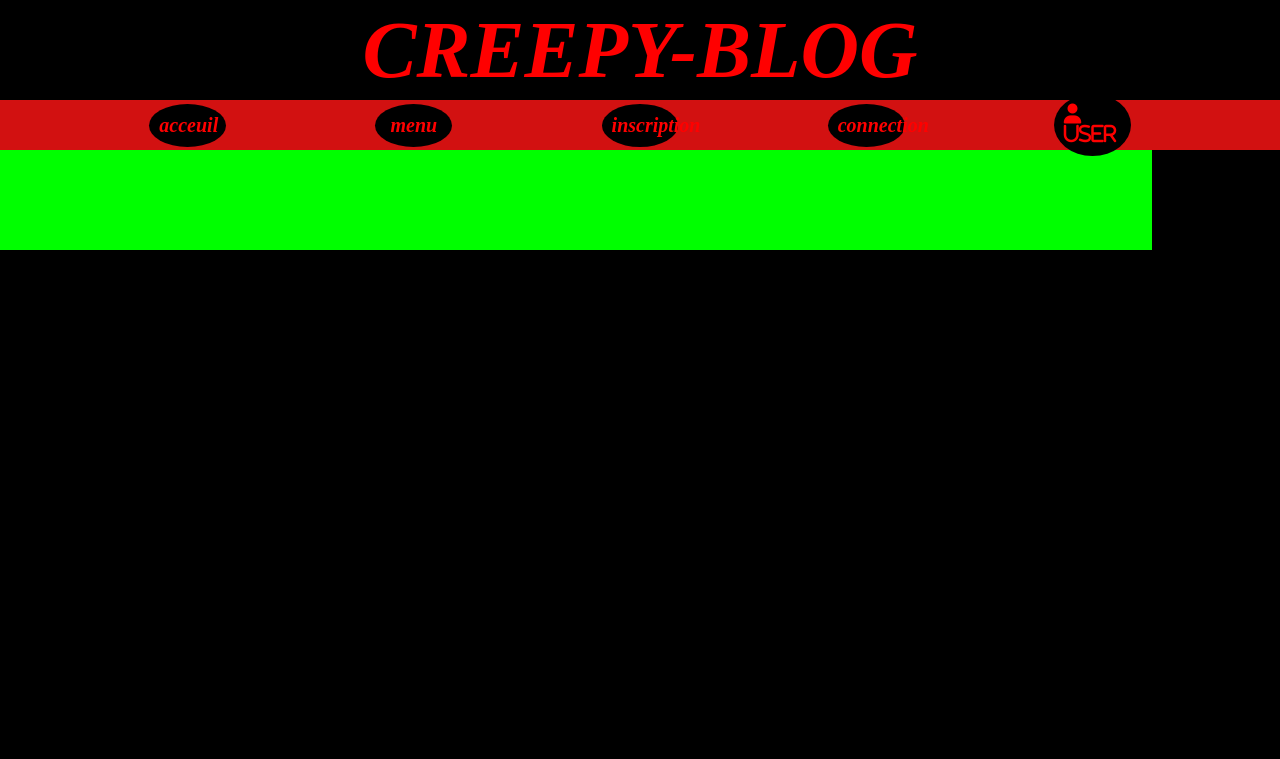
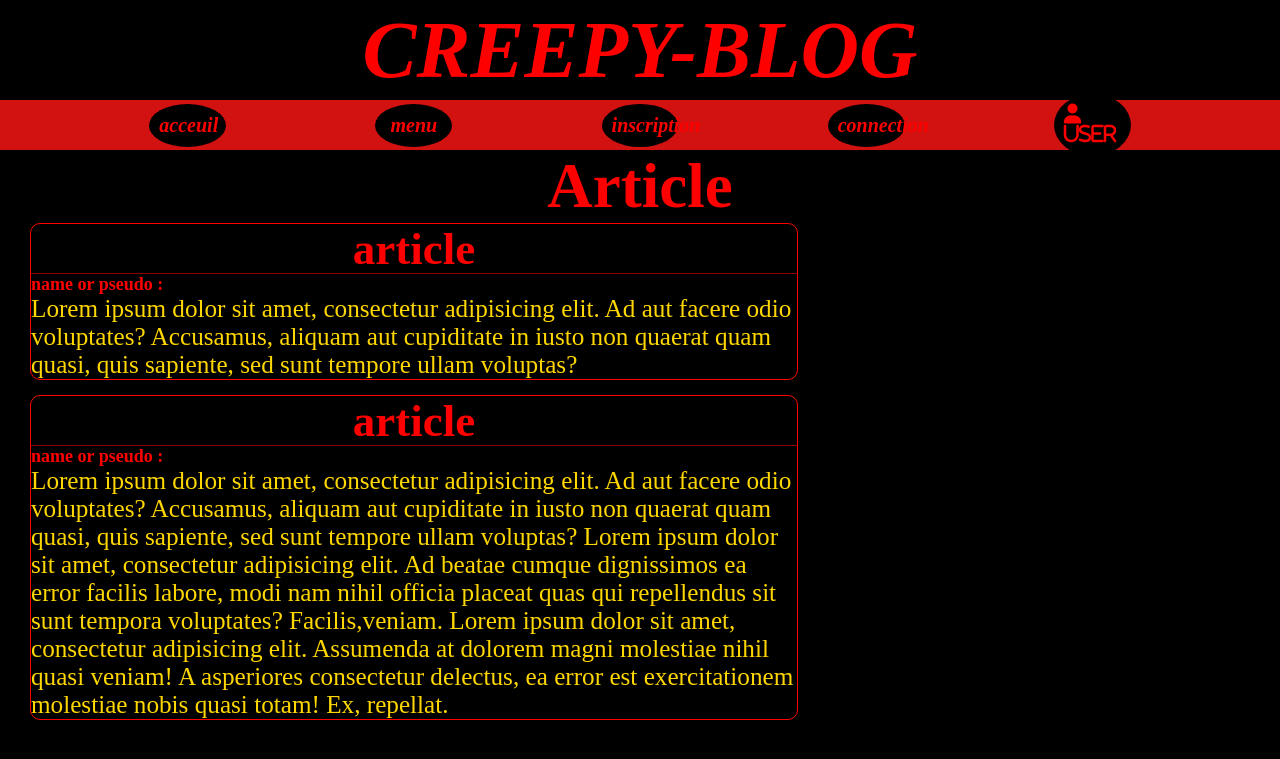
Before and after one commit to Eby-sam/projet_perso, a PHP site: page /View/_partials/article.php in a window 1280 px wide. Shown: the top 759 px of the page. Run offline with PHP 8.4, Linux system fonts and the light colour scheme; some libraries are stand-ins or nearby versions.

Commit message:
projet perso amélioration du thème creepy.!

```diff
--- a/View/_partials/article.php
+++ b/View/_partials/article.php
@@ -1,8 +1,43 @@
 <?php
     include 'head.php';
 ?>
+<h2>Article</h2>
 
-    <div id="containerArt"></div>
+    <div class="containerArt">
+        <div class="artTitle">
+            <h3>article</h3>
+        </div>
+        <div class="artAticle">
+            <h4>name or pseudo :</h4>
+
+            <p>
+                Lorem ipsum dolor sit amet, consectetur adipisicing elit. Ad aut facere odio voluptates?
+                Accusamus, aliquam aut cupiditate in iusto non quaerat quam quasi, quis sapiente, sed sunt tempore ullam
+                voluptas?
+            </p>
+        </div>
+    </div>
+    <div class="containerArt">
+        <div class="artTitle">
+            <h3>article</h3>
+        </div>
+        <div class="artAticle">
+            <h4>name or pseudo :</h4>
+
+            <p>
+                Lorem ipsum dolor sit amet, consectetur adipisicing elit. Ad aut facere odio voluptates?
+                Accusamus, aliquam aut cupiditate in iusto non quaerat quam quasi, quis sapiente, sed sunt tempore ullam
+                voluptas?
+                Lorem ipsum dolor sit amet, consectetur adipisicing elit. Ad beatae cumque dignissimos ea error facilis
+                labore, modi nam nihil officia placeat quas qui repellendus sit sunt tempora voluptates? Facilis,veniam.
+                Lorem ipsum dolor sit amet, consectetur adipisicing elit. Assumenda at dolorem magni molestiae nihil
+                quasi veniam! A asperiores consectetur delectus, ea error est exercitationem molestiae nobis quasi
+                totam! Ex, repellat.
+            </p>
+        </div>
+    </div>
+
+
 
 
 
--- a/View/_partials/galerie.php
+++ b/View/_partials/galerie.php
@@ -20,7 +20,7 @@
 
     <form method="POST" action="/utils/uploadimage.php">
 
-        <div><h5> Ins&eacute;rer une image </h5> <input type="file" name="photo" id="photo" /> </div>
+        <div><h5> Ins&eacute;rer une image </h5> <input type="file" name="photo" id="photo" /></div>
 
         <div><input type="submit" class="btn" value="envoyer" /></div>
         <input type="hidden" value="b" name="env"/>
--- a/assets/css/style.css
+++ b/assets/css/style.css
@@ -386,13 +386,27 @@ h6 {
     justify-content: center;
 }
 
-#containerArt {
-    width: 90%;
-    height: 100px;
-    background-color: lime;
-    margin: auto;
+.containerArt {
+    width: 60%;
+    border: 1px solid red;
+    border-radius: 10px;
+    color: red;
+    margin-left: 30px;
     float: left;
     padding-top: -15px;
+    margin-bottom: 15px;
+}
+
+.artTitle {
+    width: 100%;
+    height: 50px;
+    display: flex;
+    justify-content: center;
+    align-items: center;
+    border-bottom: 1px solid darkred;
+}
+h4 {
+    font-family: "Ink Free";
 }
 
 #containerVideo {
--- a/assets/js/add.js
+++ b/assets/js/add.js
@@ -1,3 +1,5 @@
+// video view         ---------------------------------
+
 let creatV = document.getElementById('creatVideo');
 let contCreatV = document.getElementById('containerCreatVideo');
 
```
